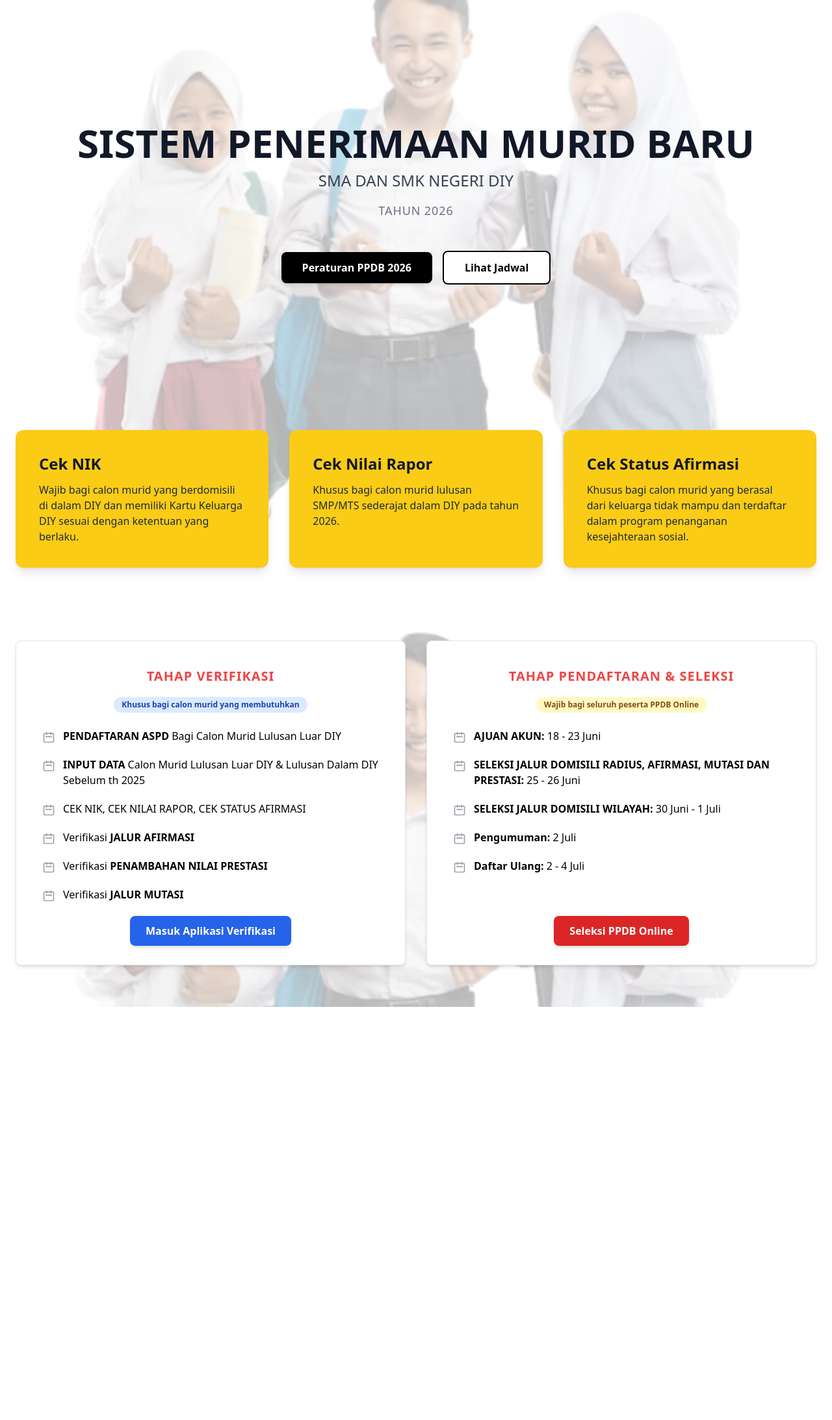
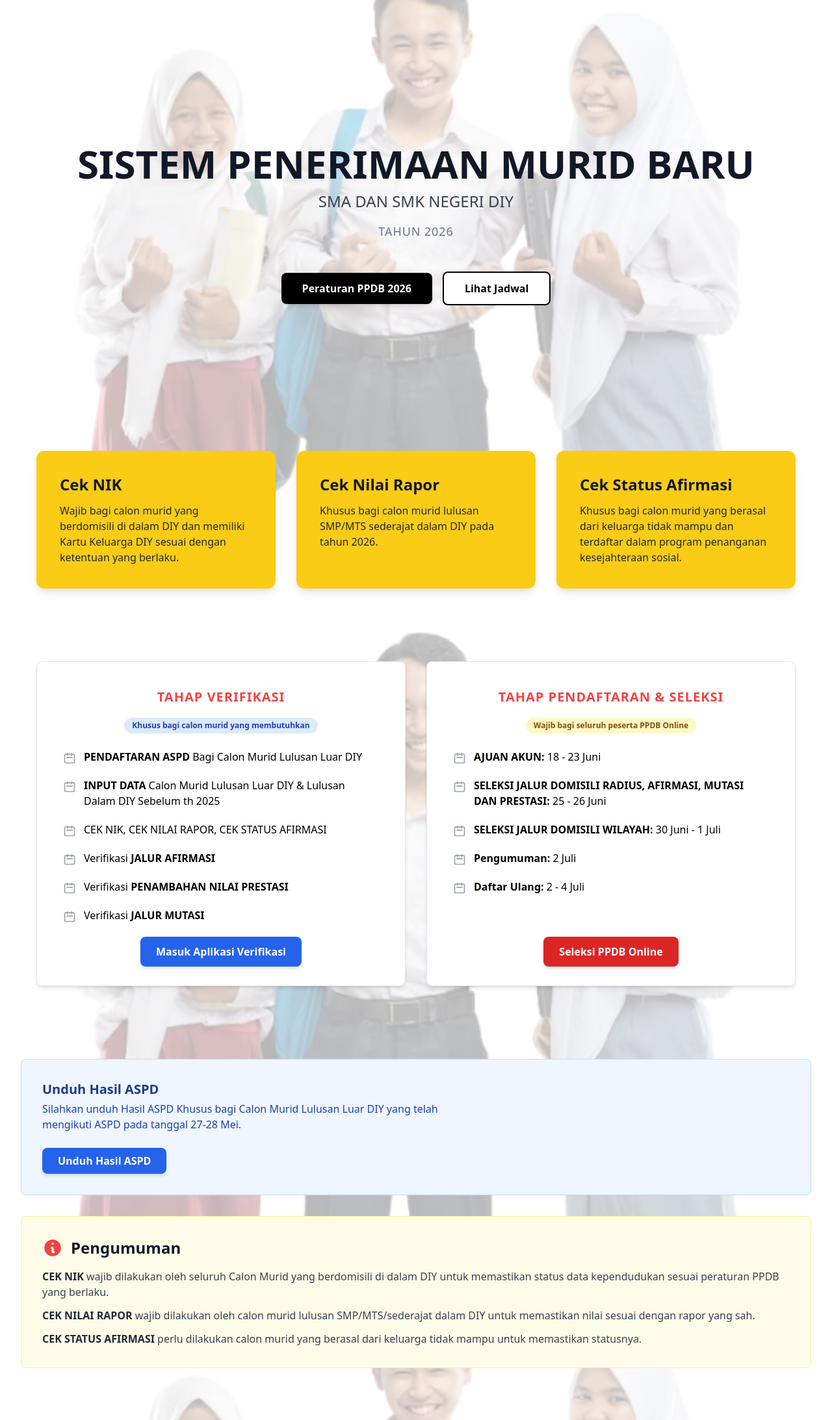
Before and after one commit to Gmptrizki/smart-ppdb, a Django app: page / in a window 1280 px wide. Shown: the part 155-2341 px from the top of the page at 65% size. Before the commit the page ends 1705 px from the top, so only its background shows below. Run offline with Django 5.2, Linux system fonts and the light colour scheme; some libraries are stand-ins or nearby versions.

Commit message:
[Add] Step_Section

```diff
--- a/backend/templates/base.html
+++ b/backend/templates/base.html
@@ -3,23 +3,27 @@
 <html lang="en" class="scroll-smooth">
   <head>
     <title>Smart PPDB</title>
-    <meta charset="UTF-8">
-    <meta name="viewport" content="width=device-width, initial-scale=1.0">
+    <meta charset="UTF-8" />
+    <meta name="viewport" content="width=device-width, initial-scale=1.0" />
 
     <script src="https://cdn.tailwindcss.com"></script>
 
-    <link rel="stylesheet" href="{% static 'css/main.css' %}">
+    <link rel="stylesheet" href="{% static 'css/main.css' %}" />
   </head>
   <body>
-
     {% include 'partials/header.html' %}
 
-    <main class="relative z-10 pt-24"> <div class="container mx-auto px-6">
+    <div class="max-w-7xl mx-auto px-4 sm:px-6 lg:px-8 py-8">
+      {% comment %} {% include 'partials/header.html' %} {% endcomment %}
+
+      <main class="relative z-10 pt-24">
+        <div class="container mx-auto px-6">
           {% block content %}
+
           {% endblock %}
         </div>
       </main>
-
+    </div>
     <script src="{% static 'js/htmx.min.js' %}" defer></script>
     <script src="{% static 'js/main.js' %}" defer></script>
   </body>
--- a/backend/templates/dashboard.html
+++ b/backend/templates/dashboard.html
@@ -1,28 +1,17 @@
 {% extends 'base.html' %}
 
 {% block content %}
-
   <div class="min-h-[calc(100vh-200px)] flex items-center justify-center text-center">
     <div>
-        <h1 class="text-4xl md:text-6xl font-bold text-gray-900">
-            SISTEM PENERIMAAN MURID BARU
-        </h1>
+      <h1 class="text-4xl md:text-6xl font-bold text-gray-900">SISTEM PENERIMAAN MURID BARU</h1>
 
-        <p class="text-xl md:text-2xl text-gray-700 mt-3">
-            SMA DAN SMK NEGERI DIY
-        </p>
+      <p class="text-xl md:text-2xl text-gray-700 mt-3">SMA DAN SMK NEGERI DIY</p>
 
-        <p class="text-lg text-gray-500 mt-4 tracking-wider">
-            TAHUN 2026
-        </p>
+      <p class="text-lg text-gray-500 mt-4 tracking-wider">TAHUN 2026</p>
 
       <div class="mt-12 flex flex-col sm:flex-row items-center justify-center gap-4">
-            <a href="#" class="w-full sm:w-auto bg-black text-white font-semibold px-8 py-3 rounded-lg shadow-md hover:bg-gray-800 transition-colors duration-300">
-                Peraturan PPDB 2026
-            </a>
-            <a href="#" class="w-full sm:w-auto bg-white text-black font-semibold px-8 py-3 rounded-lg border-2 border-black hover:bg-gray-100 transition-colors duration-300">
-                Lihat Jadwal
-            </a>
+        <a href="#" class="w-full sm:w-auto bg-black text-white font-semibold px-8 py-3 rounded-lg shadow-md hover:bg-gray-800 transition-colors duration-300">Peraturan PPDB 2026</a>
+        <a href="#" class="w-full sm:w-auto bg-white text-black font-semibold px-8 py-3 rounded-lg border-2 border-black hover:bg-gray-100 transition-colors duration-300">Lihat Jadwal</a>
       </div>
     </div>
   </div>
@@ -31,4 +20,5 @@
 
   {% include 'partials/step_section.html' %}
 
+  {% include 'partials/announcement_section.html' %}
 {% endblock %}
--- /dev/null
+++ b/backend/templates/partials/announcement_section.html
@@ -0,0 +1,43 @@
+<div class="py-12">
+    <div class="grid grid-cols-1 gap-8">
+
+        <div class="bg-blue-50 border border-blue-200 rounded-lg p-8 flex flex-col h-full hover:shadow-xl hover:-translate-y-2 transition-all duration-300">
+            <div>
+                <h3 class="text-xl font-bold text-blue-900">Unduh Hasil ASPD</h3>
+                <p class="text-blue-800 mt-1 max-w-2xl">
+                    Silahkan unduh Hasil ASPD Khusus bagi Calon Murid Lulusan Luar DIY yang telah mengikuti ASPD pada tanggal 27-28 Mei.
+                </p>
+            </div>
+            <div class="mt-auto pt-6">
+                <a href="#" class="inline-block bg-blue-600 text-white font-semibold px-6 py-2 rounded-lg shadow-md hover:bg-blue-700 transition-colors duration-300 text-center">
+                    Unduh Hasil ASPD
+                </a>
+            </div>
+        </div>
+
+        <div class="bg-yellow-50 border border-yellow-200 rounded-lg p-8 flex flex-col h-full hover:shadow-xl hover:-translate-y-2 transition-all duration-300">
+            <div class="flex items-center mb-4">
+                <div class="flex-shrink-0">
+                    <svg class="w-8 h-8 text-red-500" fill="currentColor" viewBox="0 0 20 20">
+                        <path fill-rule="evenodd" d="M18 10a8 8 0 11-16 0 8 8 0 0116 0zm-7-4a1 1 0 11-2 0 1 1 0 012 0zM9 9a1 1 0 000 2v3a1 1 0 001 1h1a1 1 0 100-2v-3a1 1 0 00-1-1H9z" clip-rule="evenodd"></path>
+                    </svg>
+                </div>
+                <h3 class="ml-3 text-2xl font-bold text-gray-900">
+                    Pengumuman
+                </h3>
+            </div>
+            <div class="space-y-3 text-gray-700">
+                <p>
+                    <strong class="font-semibold text-gray-800">CEK NIK</strong> wajib dilakukan oleh seluruh Calon Murid yang berdomisili di dalam DIY untuk memastikan status data kependudukan sesuai peraturan PPDB yang berlaku.
+                </p>
+                <p>
+                    <strong class="font-semibold text-gray-800">CEK NILAI RAPOR</strong> wajib dilakukan oleh calon murid lulusan SMP/MTS/sederajat dalam DIY untuk memastikan nilai sesuai dengan rapor yang sah.
+                </p>
+                <p>
+                    <strong class="font-semibold text-gray-800">CEK STATUS AFIRMASI</strong> perlu dilakukan calon murid yang berasal dari keluarga tidak mampu untuk memastikan statusnya.
+                </p>
+            </div>
+        </div>
+
+    </div>
+</div>
--- a/backend/templates/partials/step_section.html
+++ b/backend/templates/partials/step_section.html
@@ -1,56 +1,35 @@
 <div class="py-16">
     <div class="grid grid-cols-1 lg:grid-cols-2 gap-8">
-    <div class="bg-white p-10 rounded-lg border border-gray-200 shadow-md flex flex-col h-full">
+
+        <div class="bg-white p-10 rounded-lg border border-gray-200 shadow-md flex flex-col h-full hover:shadow-xl hover:-translate-y-2 transition-all duration-300">
             <h3 class="text-center text-xl font-bold text-red-500 mb-4 tracking-wider">TAHAP VERIFIKASI</h3>
             <div class="text-center mb-6">
                 <span class="inline-block bg-blue-100 text-blue-800 text-xs font-semibold px-3 py-1 rounded-full">Khusus bagi calon murid yang membutuhkan</span>
             </div>
             <div class="space-y-5">
                 <div class="flex items-start">
-          <svg class="w-5 h-5 text-gray-400 mr-3 mt-1 flex-shrink-0" fill="none" stroke="currentColor" viewBox="0 0 24 24">
-            <path stroke-linecap="round" stroke-linejoin="round" stroke-width="2" d="M8 7V3m8 4V3m-9 8h10M5 21h14a2 2 0 002-2V7a2 2 0 00-2-2H5a2 2 0 00-2 2v12a2 2 0 002 2z"></path>
-          </svg>
-          <div>
-            <span class="font-semibold">PENDAFTARAN ASPD</span> Bagi Calon Murid Lulusan Luar DIY
-          </div>
+                    <svg class="w-5 h-5 text-gray-400 mr-3 mt-1 flex-shrink-0" fill="none" stroke="currentColor" viewBox="0 0 24 24"><path stroke-linecap="round" stroke-linejoin="round" stroke-width="2" d="M8 7V3m8 4V3m-9 8h10M5 21h14a2 2 0 002-2V7a2 2 0 00-2-2H5a2 2 0 00-2 2v12a2 2 0 002 2z"></path></svg>
+                    <div><span class="font-semibold">PENDAFTARAN ASPD</span> Bagi Calon Murid Lulusan Luar DIY</div>
                 </div>
                 <div class="flex items-start">
-          <svg class="w-5 h-5 text-gray-400 mr-3 mt-1 flex-shrink-0" fill="none" stroke="currentColor" viewBox="0 0 24 24">
-            <path stroke-linecap="round" stroke-linejoin="round" stroke-width="2" d="M8 7V3m8 4V3m-9 8h10M5 21h14a2 2 0 002-2V7a2 2 0 00-2-2H5a2 2 0 00-2 2v12a2 2 0 002 2z"></path>
-          </svg>
-          <div>
-            <span class="font-semibold">INPUT DATA</span> Calon Murid Lulusan Luar DIY & Lulusan Dalam DIY Sebelum th 2025
-          </div>
+                    <svg class="w-5 h-5 text-gray-400 mr-3 mt-1 flex-shrink-0" fill="none" stroke="currentColor" viewBox="0 0 24 24"><path stroke-linecap="round" stroke-linejoin="round" stroke-width="2" d="M8 7V3m8 4V3m-9 8h10M5 21h14a2 2 0 002-2V7a2 2 0 00-2-2H5a2 2 0 00-2 2v12a2 2 0 002 2z"></path></svg>
+                    <div><span class="font-semibold">INPUT DATA</span> Calon Murid Lulusan Luar DIY & Lulusan Dalam DIY Sebelum th 2025</div>
                 </div>
                 <div class="flex items-start">
-          <svg class="w-5 h-5 text-gray-400 mr-3 mt-1 flex-shrink-0" fill="none" stroke="currentColor" viewBox="0 0 24 24">
-            <path stroke-linecap="round" stroke-linejoin="round" stroke-width="2" d="M8 7V3m8 4V3m-9 8h10M5 21h14a2 2 0 002-2V7a2 2 0 00-2-2H5a2 2 0 00-2 2v12a2 2 0 002 2z"></path>
-          </svg>
+                    <svg class="w-5 h-5 text-gray-400 mr-3 mt-1 flex-shrink-0" fill="none" stroke="currentColor" viewBox="0 0 24 24"><path stroke-linecap="round" stroke-linejoin="round" stroke-width="2" d="M8 7V3m8 4V3m-9 8h10M5 21h14a2 2 0 002-2V7a2 2 0 00-2-2H5a2 2 0 00-2 2v12a2 2 0 002 2z"></path></svg>
                     <div>CEK NIK, CEK NILAI RAPOR, CEK STATUS AFIRMASI</div>
                 </div>
                 <div class="flex items-start">
-          <svg class="w-5 h-5 text-gray-400 mr-3 mt-1 flex-shrink-0" fill="none" stroke="currentColor" viewBox="0 0 24 24">
-            <path stroke-linecap="round" stroke-linejoin="round" stroke-width="2" d="M8 7V3m8 4V3m-9 8h10M5 21h14a2 2 0 002-2V7a2 2 0 00-2-2H5a2 2 0 00-2 2v12a2 2 0 002 2z"></path>
-          </svg>
-          <div>
-            Verifikasi <span class="font-semibold">JALUR AFIRMASI</span>
-          </div>
+                    <svg class="w-5 h-5 text-gray-400 mr-3 mt-1 flex-shrink-0" fill="none" stroke="currentColor" viewBox="0 0 24 24"><path stroke-linecap="round" stroke-linejoin="round" stroke-width="2" d="M8 7V3m8 4V3m-9 8h10M5 21h14a2 2 0 002-2V7a2 2 0 00-2-2H5a2 2 0 00-2 2v12a2 2 0 002 2z"></path></svg>
+                    <div>Verifikasi <span class="font-semibold">JALUR AFIRMASI</span></div>
                 </div>
                  <div class="flex items-start">
-          <svg class="w-5 h-5 text-gray-400 mr-3 mt-1 flex-shrink-0" fill="none" stroke="currentColor" viewBox="0 0 24 24">
-            <path stroke-linecap="round" stroke-linejoin="round" stroke-width="2" d="M8 7V3m8 4V3m-9 8h10M5 21h14a2 2 0 002-2V7a2 2 0 00-2-2H5a2 2 0 00-2 2v12a2 2 0 002 2z"></path>
-          </svg>
-          <div>
-            Verifikasi <span class="font-semibold">PENAMBAHAN NILAI PRESTASI</span>
-          </div>
+                    <svg class="w-5 h-5 text-gray-400 mr-3 mt-1 flex-shrink-0" fill="none" stroke="currentColor" viewBox="0 0 24 24"><path stroke-linecap="round" stroke-linejoin="round" stroke-width="2" d="M8 7V3m8 4V3m-9 8h10M5 21h14a2 2 0 002-2V7a2 2 0 00-2-2H5a2 2 0 00-2 2v12a2 2 0 002 2z"></path></svg>
+                    <div>Verifikasi <span class="font-semibold">PENAMBAHAN NILAI PRESTASI</span></div>
                 </div>
                  <div class="flex items-start">
-          <svg class="w-5 h-5 text-gray-400 mr-3 mt-1 flex-shrink-0" fill="none" stroke="currentColor" viewBox="0 0 24 24">
-            <path stroke-linecap="round" stroke-linejoin="round" stroke-width="2" d="M8 7V3m8 4V3m-9 8h10M5 21h14a2 2 0 002-2V7a2 2 0 00-2-2H5a2 2 0 00-2 2v12a2 2 0 002 2z"></path>
-          </svg>
-          <div>
-            Verifikasi <span class="font-semibold">JALUR MUTASI</span>
-          </div>
+                    <svg class="w-5 h-5 text-gray-400 mr-3 mt-1 flex-shrink-0" fill="none" stroke="currentColor" viewBox="0 0 24 24"><path stroke-linecap="round" stroke-linejoin="round" stroke-width="2" d="M8 7V3m8 4V3m-9 8h10M5 21h14a2 2 0 002-2V7a2 2 0 00-2-2H5a2 2 0 00-2 2v12a2 2 0 002 2z"></path></svg>
+                    <div>Verifikasi <span class="font-semibold">JALUR MUTASI</span></div>
                 </div>
             </div>
             <div class="mt-auto pt-8 text-center">
@@ -58,56 +37,38 @@
             </div>
         </div>
 
-    <div class="bg-white p-10 rounded-lg border border-gray-200 shadow-md flex flex-col h-full">
+        <div class="bg-white p-10 rounded-lg border border-gray-200 shadow-md flex flex-col h-full hover:shadow-xl hover:-translate-y-2 transition-all duration-300">
             <h3 class="text-center text-xl font-bold text-red-500 mb-4 tracking-wider">TAHAP PENDAFTARAN & SELEKSI</h3>
             <div class="text-center mb-6">
                 <span class="inline-block bg-yellow-100 text-yellow-800 text-xs font-semibold px-3 py-1 rounded-full">Wajib bagi seluruh peserta PPDB Online</span>
             </div>
             <div class="space-y-5">
                 <div class="flex items-start">
-          <svg class="w-5 h-5 text-gray-400 mr-3 mt-1 flex-shrink-0" fill="none" stroke="currentColor" viewBox="0 0 24 24">
-            <path stroke-linecap="round" stroke-linejoin="round" stroke-width="2" d="M8 7V3m8 4V3m-9 8h10M5 21h14a2 2 0 002-2V7a2 2 0 00-2-2H5a2 2 0 00-2 2v12a2 2 0 002 2z"></path>
-          </svg>
-          <div>
-            <span class="font-semibold">AJUAN AKUN:</span> 18 - 23 Juni
-          </div>
+                    <svg class="w-5 h-5 text-gray-400 mr-3 mt-1 flex-shrink-0" fill="none" stroke="currentColor" viewBox="0 0 24 24"><path stroke-linecap="round" stroke-linejoin="round" stroke-width="2" d="M8 7V3m8 4V3m-9 8h10M5 21h14a2 2 0 002-2V7a2 2 0 00-2-2H5a2 2 0 00-2 2v12a2 2 0 002 2z"></path></svg>
+                    <div><span class="font-semibold">AJUAN AKUN:</span> 18 - 23 Juni</div>
                 </div>
                 <div class="flex items-start">
-          <svg class="w-5 h-5 text-gray-400 mr-3 mt-1 flex-shrink-0" fill="none" stroke="currentColor" viewBox="0 0 24 24">
-            <path stroke-linecap="round" stroke-linejoin="round" stroke-width="2" d="M8 7V3m8 4V3m-9 8h10M5 21h14a2 2 0 002-2V7a2 2 0 00-2-2H5a2 2 0 00-2 2v12a2 2 0 002 2z"></path>
-          </svg>
-          <div>
-            <span class="font-semibold">SELEKSI JALUR DOMISILI RADIUS, AFIRMASI, MUTASI DAN PRESTASI:</span> 25 - 26 Juni
-          </div>
+                    <svg class="w-5 h-5 text-gray-400 mr-3 mt-1 flex-shrink-0" fill="none" stroke="currentColor" viewBox="0 0 24 24"><path stroke-linecap="round" stroke-linejoin="round" stroke-width="2" d="M8 7V3m8 4V3m-9 8h10M5 21h14a2 2 0 002-2V7a2 2 0 00-2-2H5a2 2 0 00-2 2v12a2 2 0 002 2z"></path></svg>
+                    <div><span class="font-semibold">SELEKSI JALUR DOMISILI RADIUS, AFIRMASI, MUTASI DAN PRESTASI:</span> 25 - 26 Juni</div>
                 </div>
                 <div class="flex items-start">
-          <svg class="w-5 h-5 text-gray-400 mr-3 mt-1 flex-shrink-0" fill="none" stroke="currentColor" viewBox="0 0 24 24">
-            <path stroke-linecap="round" stroke-linejoin="round" stroke-width="2" d="M8 7V3m8 4V3m-9 8h10M5 21h14a2 2 0 002-2V7a2 2 0 00-2-2H5a2 2 0 00-2 2v12a2 2 0 002 2z"></path>
-          </svg>
-          <div>
-            <span class="font-semibold">SELEKSI JALUR DOMISILI WILAYAH:</span> 30 Juni - 1 Juli
-          </div>
+                    <svg class="w-5 h-5 text-gray-400 mr-3 mt-1 flex-shrink-0" fill="none" stroke="currentColor" viewBox="0 0 24 24"><path stroke-linecap="round" stroke-linejoin="round" stroke-width="2" d="M8 7V3m8 4V3m-9 8h10M5 21h14a2 2 0 002-2V7a2 2 0 00-2-2H5a2 2 0 00-2 2v12a2 2 0 002 2z"></path></svg>
+                    <div><span class="font-semibold">SELEKSI JALUR DOMISILI WILAYAH:</span> 30 Juni - 1 Juli</div>
                 </div>
                 <div class="flex items-start">
-          <svg class="w-5 h-5 text-gray-400 mr-3 mt-1 flex-shrink-0" fill="none" stroke="currentColor" viewBox="0 0 24 24">
-            <path stroke-linecap="round" stroke-linejoin="round" stroke-width="2" d="M8 7V3m8 4V3m-9 8h10M5 21h14a2 2 0 002-2V7a2 2 0 00-2-2H5a2 2 0 00-2 2v12a2 2 0 002 2z"></path>
-          </svg>
-          <div>
-            <span class="font-semibold">Pengumuman:</span> 2 Juli
-          </div>
+                    <svg class="w-5 h-5 text-gray-400 mr-3 mt-1 flex-shrink-0" fill="none" stroke="currentColor" viewBox="0 0 24 24"><path stroke-linecap="round" stroke-linejoin="round" stroke-width="2" d="M8 7V3m8 4V3m-9 8h10M5 21h14a2 2 0 002-2V7a2 2 0 00-2-2H5a2 2 0 00-2 2v12a2 2 0 002 2z"></path></svg>
+                    <div><span class="font-semibold">Pengumuman:</span> 2 Juli</div>
                 </div>
                  <div class="flex items-start">
-          <svg class="w-5 h-5 text-gray-400 mr-3 mt-1 flex-shrink-0" fill="none" stroke="currentColor" viewBox="0 0 24 24">
-            <path stroke-linecap="round" stroke-linejoin="round" stroke-width="2" d="M8 7V3m8 4V3m-9 8h10M5 21h14a2 2 0 002-2V7a2 2 0 00-2-2H5a2 2 0 00-2 2v12a2 2 0 002 2z"></path>
-          </svg>
-          <div>
-            <span class="font-semibold">Daftar Ulang:</span> 2 - 4 Juli
-          </div>
+                    <svg class="w-5 h-5 text-gray-400 mr-3 mt-1 flex-shrink-0" fill="none" stroke="currentColor" viewBox="0 0 24 24"><path stroke-linecap="round" stroke-linejoin="round" stroke-width="2" d="M8 7V3m8 4V3m-9 8h10M5 21h14a2 2 0 002-2V7a2 2 0 00-2-2H5a2 2 0 00-2 2v12a2 2 0 002 2z"></path></svg>
+                    <div><span class="font-semibold">Daftar Ulang:</span> 2 - 4 Juli</div>
                 </div>
             </div>
             <div class="mt-auto pt-8 text-center">
                 <a href="#" class="bg-red-600 text-white font-semibold px-6 py-3 rounded-lg shadow-md hover:bg-red-700 transition-colors duration-300">Seleksi PPDB Online</a>
             </div>
         </div>
+
     </div>
 </div>
+</div>
```
Lines whose indentation alone changed are shown as unchanged.
